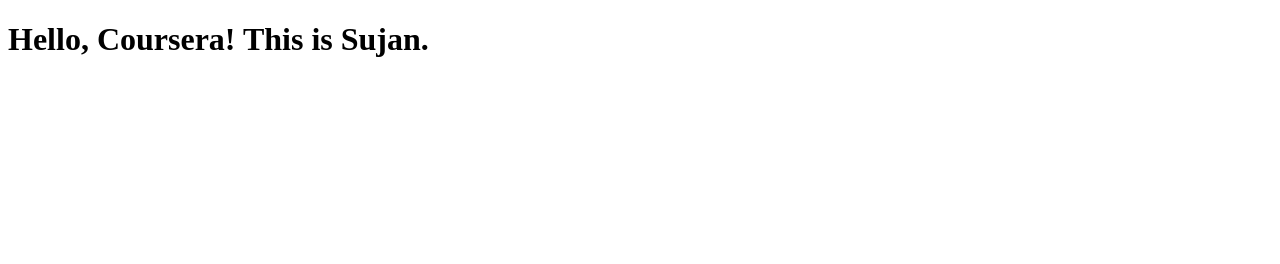
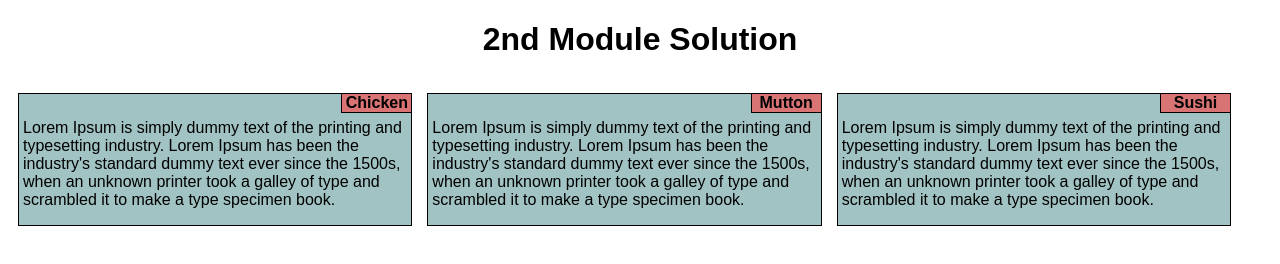
Before and after one commit to sujanpatro/coursera-test, a plain HTML site: page mod2_soln/index.html in a window 1280 px wide. Drawn offline with Linux system fonts and the light colour scheme.

Commit message:
module 2 solution working

```diff
--- a/mod2_soln/index.html
+++ b/mod2_soln/index.html
@@ -1,9 +1,25 @@
 <!DOCTYPE html>
 <html>
 <head>
-	<title>Hello, Coursera!</title>
+	<title>Module 2 Solution</title>
+	<meta charset="utf-8">
+	<link rel="stylesheet" type="text/css" href="css/styles.css">
 </head>
 <body>
-<h1>Hello, Coursera! This is Sujan.</h1>
+<h1>2nd Module Solution</h1>
+<div class="row">
+	<div class="col-lg-4 col-md-6 col-sm-12">
+		<section><a>Chicken</a></section>
+		<p>Lorem Ipsum is simply dummy text of the printing and typesetting industry. Lorem Ipsum has been the industry's standard dummy text ever since the 1500s, when an unknown printer took a galley of type and scrambled it to make a type specimen book.</p>
+	</div>
+	<div class="col-lg-4 col-md-6 col-sm-12">
+		<section><a>Mutton</a></section>
+		<p>Lorem Ipsum is simply dummy text of the printing and typesetting industry. Lorem Ipsum has been the industry's standard dummy text ever since the 1500s, when an unknown printer took a galley of type and scrambled it to make a type specimen book.</p>
+	</div>
+	<div class="col-lg-4 col-md-12 col-sm-12">
+		<section><a>Sushi</a></section>
+		<p>Lorem Ipsum is simply dummy text of the printing and typesetting industry. Lorem Ipsum has been the industry's standard dummy text ever since the 1500s, when an unknown printer took a galley of type and scrambled it to make a type specimen book.</p>
+	</div>
+</div>
 </body>
 </html>
```
